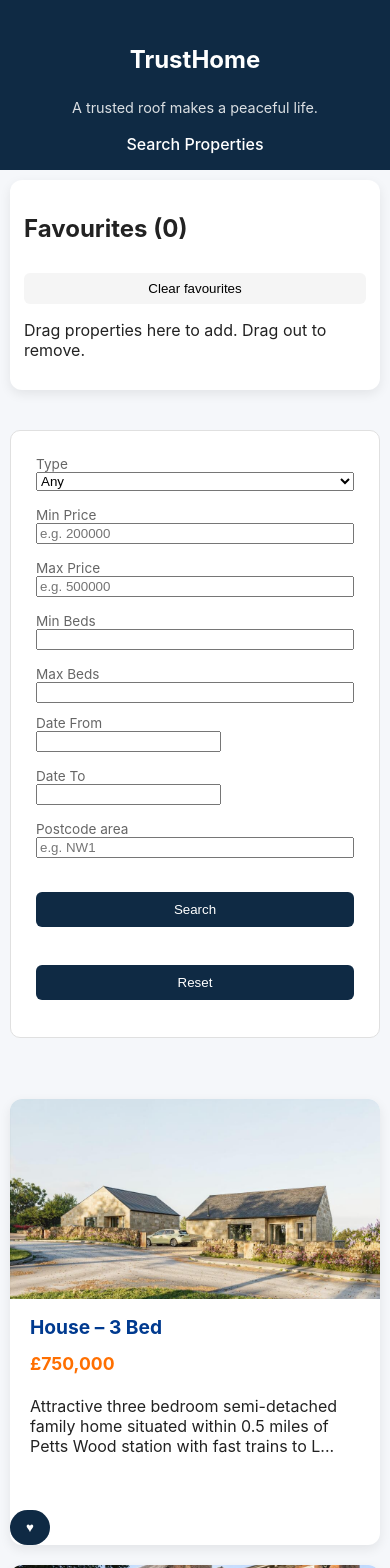
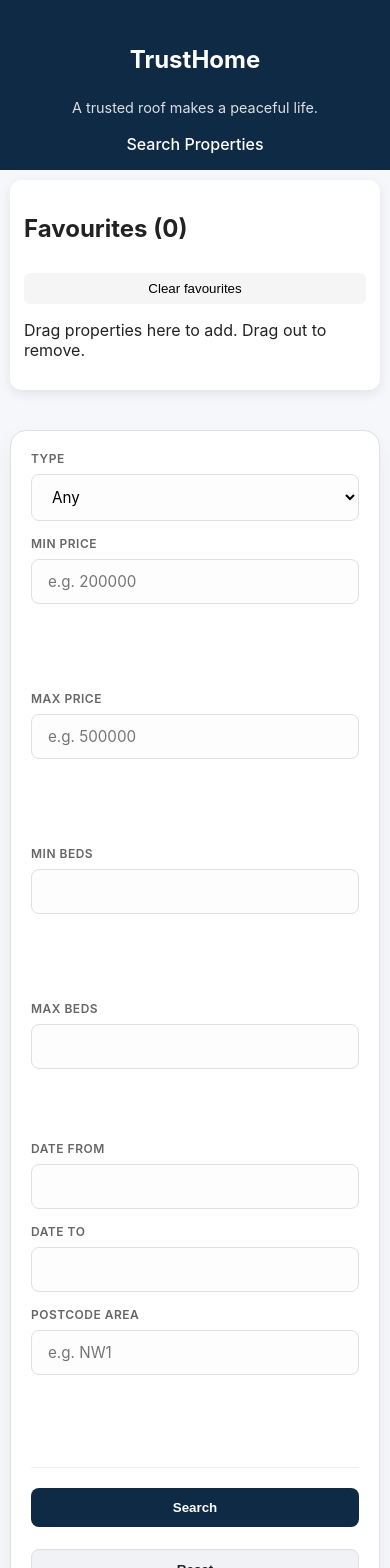
Before and after one commit to OmeshFernando/Estate-Agent-App, a React (Vite) app in the folder estate-agent-app/: page / in a window 390 px wide. Shown: the top 1568 px of the page. Built offline with nearby package versions, Linux system fonts and the light colour scheme.

Commit message:
Add property location display and improve search form UI
Property location is now shown on both PropertyCard and PropertyPage components.

```diff
--- a/estate-agent-app/src/components/PropertyCard.jsx
+++ b/estate-agent-app/src/components/PropertyCard.jsx
@@ -21,6 +21,7 @@ export default function PropertyCard({ property, addFavourite }) {
 
         <div className="card-body">
           <h3>{property.type} – {property.bedrooms} Bed</h3>
+          <h3>{property.location}</h3>
 
           <p className="price">
             £{property.price.toLocaleString()}
--- a/estate-agent-app/src/components/PropertyPage.jsx
+++ b/estate-agent-app/src/components/PropertyPage.jsx
@@ -17,6 +17,9 @@ export default function PropertyPage({ properties, addFavourite }) {
       <h1>
         {property.type} – {property.bedrooms} Bedroom
       </h1>
+      <h2>
+        {property.location}
+      </h2>
 
       <p className="price">
         £{property.price.toLocaleString()}
--- a/estate-agent-app/src/styles/main.css
+++ b/estate-agent-app/src/styles/main.css
@@ -97,57 +97,104 @@ body {
   cursor: pointer;
 }
 
-  .removeFavourites {
-  background: none;
-  border: none;
-  color: #c62828;
-  cursor: pointer;
-  font-size: 1rem;
-}
-
-.clearFavourites {
-  width: 100%;
-  margin-top: 10px;
-  padding: 8px;
-  background: #c62828;
-  color: white;
-  border: none;
-  border-radius: 6px;
-  cursor: pointer;
-}
-
 /* Search form */
 .search-form {
   background: var(--card-bg);
-  padding: 25px;
-  border-radius:10px;
+  padding: 30px;
+  border-radius: 16px;
   border: 1px solid var(--border);
-  margin-bottom: 16px;
+  box-shadow: 0 10px 25px rgba(0,0,0,0.05); /* Soft professional shadow */
+  margin-bottom: 24px;
 }
+
 .form-row {
-  display:flex;
-  gap:16px;
-  margin-bottom:12px;
-  flex-wrap:wrap;
+  display: flex;
+  gap: 20px;
+  margin-bottom: 20px;
+  flex-wrap: wrap;
+  align-items: flex-end;
 }
+
 .form-row label {
-  flex:1;
-  min-width:160px;
-  display:flex;
-  flex-direction:column;
-  font-size: 0.85rem;
+  flex: calc(25% - 20px);
+  display: flex;
+  flex-direction: column;
+  font-size: 0.75rem;
+  font-weight: 600;
+  text-transform: uppercase; /* Modern, professional look */
+  letter-spacing: 0.5px;
   color: var(--muted);
+  gap: 8px;
 }
-.form-row.actions button{
+
+/* Specific sizing to keep Min/Max items together */
+.form-row label:has(input[placeholder*="e.g."]),
+.form-row label:has(input[type="number"]) {
+  flex: 1 1 140px;
+}
+
+/* Input & Select Styling */
+.search-form input,
+.search-form select,
+.react-datepicker__input-container input {
+  width: 100%;
+  padding: 12px 16px;
+  border-radius: 8px;
+  border: 1px solid var(--border);
+  background: #fdfdfd;
+  font-size: 0.95rem;
+  font-family: inherit;
+  transition: all 0.2s ease;
+  box-sizing: border-box;
+}
+
+.search-form input:focus,
+.search-form select:focus {
+  outline: none;
+  border-color: var(--primary);
+  box-shadow: 0 0 0 3px rgba(15, 42, 68, 0.1); /* Glow effect */
+  background: #fff;
+}
+
+/* DatePicker Wrapper Fix */
+.react-datepicker-wrapper {
+  width: 100%;
+}
+
+/* Button Actions */
+.form-row.actions {
+  margin-top: 10px;
+  border-top: 1px solid #f0f0f0;
+  padding-top: 20px;
+  justify-content: flex-start;
+  gap: 12px;
+}
+
+.form-row.actions button {
+  padding: 12px 28px;
+  border-radius: 8px;
+  font-weight: 600;
+  cursor: pointer;
+  transition: transform 0.1s active, opacity 0.2s;
+  margin-top: 0; /* Override previous margin */
+}
+button[type="submit"] {
   background: var(--primary);
   color: white;
   border: none;
-  padding: 10px 16px;
-  border-radius: 6px;
-  cursor: pointer;
-  margin-top: 22px;
+  flex: 2; /* Search button is wider */
 }
 
+button[type="button"] {
+  background: #f0f2f5;
+  color: var(--text);
+  border: 1px solid var(--border);
+  flex: 1;
+}
+
+.form-row.actions button:hover {
+  opacity: 0.9;
+}
 /* Results grid */
 .results-grid {
   grid-column: 1 /-1;
@@ -408,8 +455,6 @@ body {
     margin-bottom: 20px;
     box-sizing: border-box;
   }
-
-  /* FIX THE GALLERY THUMBNAILS */
   .gallery .thumbs {
     display: grid;
     grid-template-columns: repeat(auto-fill, minmax(80px, 1fr));
@@ -420,8 +465,6 @@ body {
     width: 100%; /* Let grid handle the size */
     height: 60px;
   }
-
-  /* FIX TAB BUTTONS (They look squashed in your image) */
   .tab-buttons {
     flex-wrap: wrap;
   }
@@ -446,7 +489,7 @@ body {
   }
 }
 
-/* Mobile Tweak for Floor Plan Container */
+/* Floor Plan Container */
 @media (max-width: 768px) {
   .tab-content {
     padding: 10px 0;
@@ -459,3 +502,43 @@ body {
     align-items: center;
   }
 }
+/* --- MOBILE RESPONSIVE SEARCH FORM --- */
+
+@media (max-width: 600px) {
+  .search-form {
+    padding: 20px;
+    width: 100%;
+    box-sizing: border-box;
+  }
+
+  .form-row {
+    flex-direction: column; /* Stacks items vertically */
+    align-items: stretch;    /* Forces children (labels) to fill the full width */
+    gap: 15px;
+    margin-bottom: 0;
+  }
+
+  .form-row label {
+    flex: 1 1 100%;
+    width: 100%;           /* Ensures the label fills the container */
+    align-items: flex-start; /* Resets text alignment to the left */
+  }
+
+  /* Fix for the "Type" dropdown floating right */
+  .search-form select,
+  .search-form input {
+    width: 100%;
+    margin-left: 0;
+    text-align: left;
+  }
+
+  .form-row.actions {
+    flex-direction: column;
+    margin-top: 20px;
+  }
+
+  .form-row.actions button {
+    width: 100%;
+    margin-bottom: 10px;
+  }
+}
```
